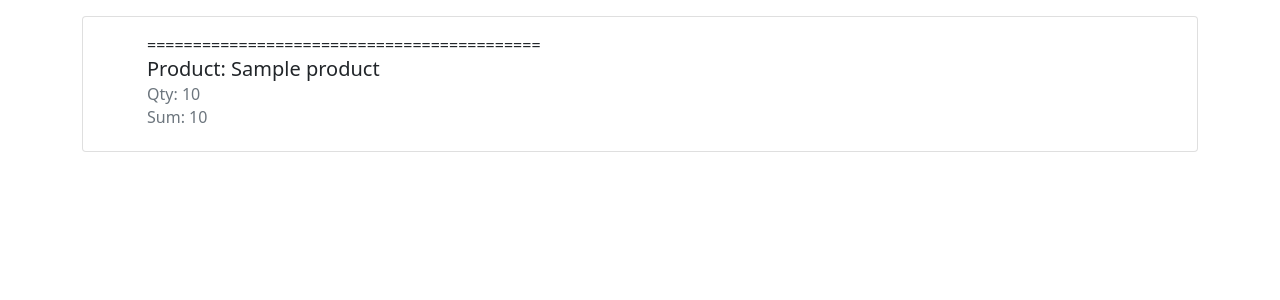
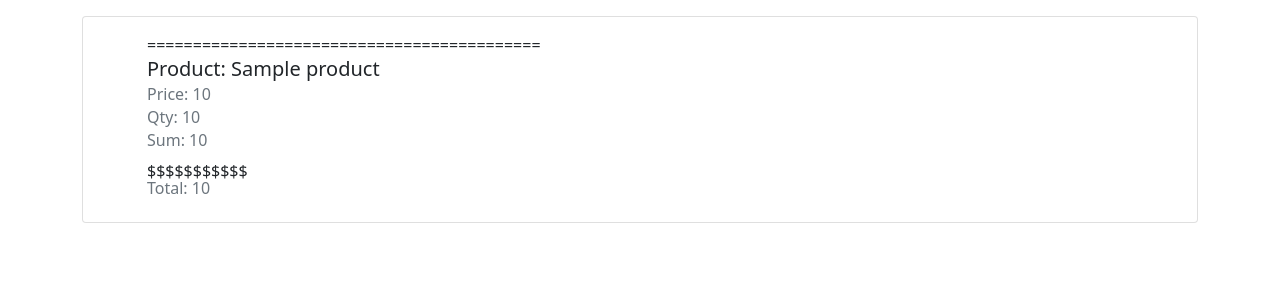
Before and after one commit to sakurakuba/labrab62, a Django app: template accounts/templates/profile.html in a window 1280 px wide. Shown: the part 56-356 px from the top of the page. Run offline with Django 3.2, Linux system fonts and the light colour scheme; the template is opened without the code that fills it: most values are stand-ins (such as "Sample title", 1, 10 or a date in 2020); parts of the project's set-up code (start-up, migrations or seed data) failed here and were passed over.

Commit message:
added ability to view total sum spent in 1 order, implemented in profile page

```diff
--- a/accounts/templates/profile.html
+++ b/accounts/templates/profile.html
@@ -8,9 +8,12 @@
         ===========================================
         {% for order_product in order.order_products.all %}
             <h5 class="card-title">Product: {{ order_product.product.name }}</h5>
+            <h6 class="card-subtitle mb-2 text-muted">Price: {{ order_product.product.price }}</h6>
             <h6 class="card-subtitle mb-2 text-muted">Qty: {{ order_product.qty }}</h6>
             <h6 class="card-subtitle mb-2 text-muted">Sum: {{ order_product.get_sum }}</h6>
         {% endfor %}
+        $$$$$$$$$$$
+            <h6 class="card-subtitle mb-2 text-muted">Total: {{ order.get_total }}</h6>
     {% endfor %}
         </div>
     </div>
--- a/webapp/models.py
+++ b/webapp/models.py
@@ -1,6 +1,7 @@
 from django.contrib.auth import get_user_model
 from django.db import models
 from django.core.validators import MinValueValidator
+from django.db.models import Sum, F
 
 DEFAULT_CATEGORY = 'other'
 CATEGORY_CHOICES = (
@@ -41,6 +42,10 @@ class Order(models.Model):
     def __str__(self):
         return f'{self.name} - {self.phone}'
 
+    def get_total(self):
+        total = self.order_products.aggregate(total=Sum(F("qty") * F("product__price")))
+        return total["total"]
+
     class Meta:
         verbose_name = 'Заказ'
         verbose_name_plural = 'Заказы'
```
